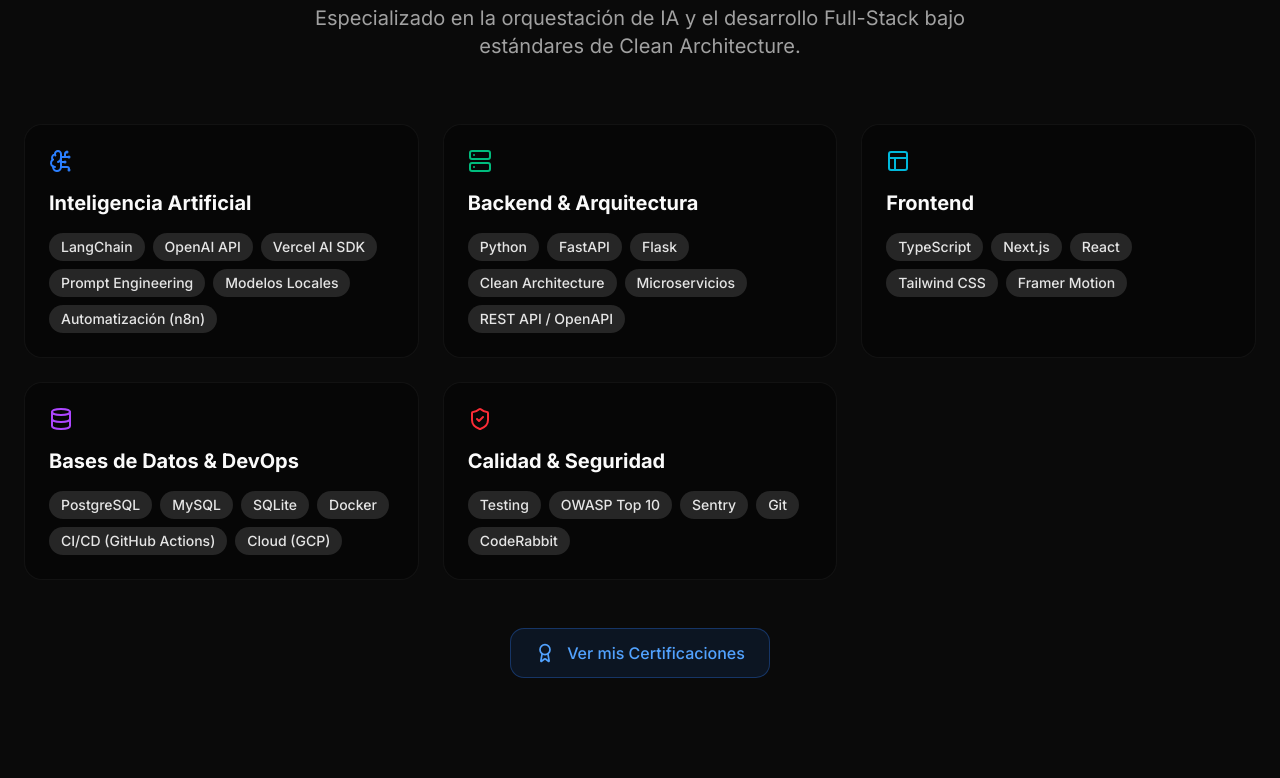
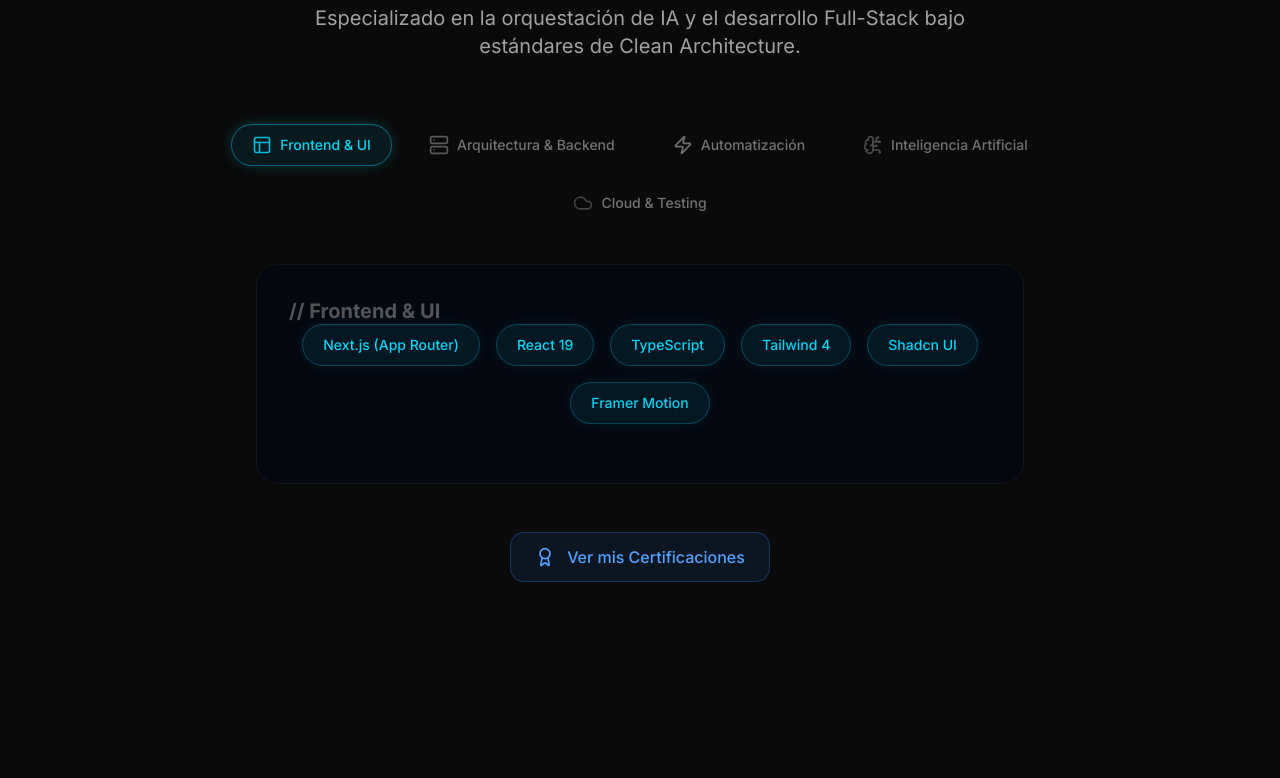
Before and after one commit to Landryx-Gmz/Portfolio, a Next.js app: page / in a window 1280 px wide. Shown: the part 940-1718 px from the top of the page. Built offline with nearby package versions, Linux system fonts and the light colour scheme.

Commit message:
feat: implement dynamic technology stack tabs and refactor project section with parallax animations

```diff
--- a/src/components/sections/skills.tsx
+++ b/src/components/sections/skills.tsx
@@ -1,40 +1,41 @@
 "use client";
 
 import { useState } from "react";
-import { motion } from "framer-motion";
-import { Code2, BrainCircuit, ShieldCheck, Database, Server, Layout, Award } from "lucide-react";
+import { motion, AnimatePresence } from "framer-motion";
+import { BrainCircuit, Server, Layout, Award, Zap, Cloud } from "lucide-react";
 import { CertificationsDrawer } from "@/components/sections/certifications-drawer";
 
 const skills = [
   {
+    category: "Frontend & UI",
+    icon: <Layout className="w-6 h-6 mb-4 text-cyan-500" />,
+    items: ["Next.js (App Router)", "React 19", "TypeScript", "Tailwind 4", "Shadcn UI", "Framer Motion"]
+  },
+  {
+    category: "Arquitectura & Backend",
+    icon: <Server className="w-6 h-6 mb-4 text-emerald-500" />,
+    items: ["Clean Architecture", "TurboRepo", "DDD", "Prisma & NextAuth", "Python & Flask", "MySQL / PostgreSQL"]
+  },
+  {
+    category: "Automatización",
+    icon: <Zap className="w-6 h-6 mb-4 text-yellow-500" />,
+    items: ["n8n (Workflows)", "Resend", "Formspark", "Webhooks", "Integración de APIs", "Procesos Background"]
+  },
+  {
     category: "Inteligencia Artificial",
     icon: <BrainCircuit className="w-6 h-6 mb-4 text-blue-500" />,
-    items: ["LangChain", "OpenAI API", "Vercel AI SDK", "Prompt Engineering", "Modelos Locales", "Automatización (n8n)"]
+    items: ["Vercel AI SDK", "Grok API", "OpenAI", "LangChain", "Prompt Engineering", "Agentes Autónomos"]
   },
   {
-    category: "Backend & Arquitectura",
-    icon: <Server className="w-6 h-6 mb-4 text-emerald-500" />,
-    items: ["Python", "FastAPI", "Flask", "Clean Architecture", "Microservicios", "REST API / OpenAPI"]
-  },
-  {
-    category: "Frontend",
-    icon: <Layout className="w-6 h-6 mb-4 text-cyan-500" />,
-    items: ["TypeScript", "Next.js", "React", "Tailwind CSS", "Framer Motion"]
-  },
-  {
-    category: "Bases de Datos & DevOps",
-    icon: <Database className="w-6 h-6 mb-4 text-purple-500" />,
-    items: ["PostgreSQL", "MySQL", "SQLite", "Docker", "CI/CD (GitHub Actions)", "Cloud (GCP)"]
-  },
-  {
-    category: "Calidad & Seguridad",
-    icon: <ShieldCheck className="w-6 h-6 mb-4 text-red-500" />,
-    items: ["Testing", "OWASP Top 10", "Sentry", "Git", "CodeRabbit"]
+    category: "Cloud & Testing",
+    icon: <Cloud className="w-6 h-6 mb-4 text-purple-500" />,
+    items: ["Cloudflare Edge (OpenNext)", "Railway", "Vitest", "Zod", "Docker", "GitHub Actions"]
   }
 ];
 
 export function Skills() {
   const [drawer_open, set_drawer_open] = useState(false);
+  const [activeTab, setActiveTab] = useState(0);
 
   return (
     <>
@@ -54,35 +55,61 @@
             </motion.div>
           </div>
 
-          <div className="grid grid-cols-1 md:grid-cols-2 lg:grid-cols-3 gap-6">
-            {skills.map((skill, index) => (
+          {/* Opcion 2: Dynamic Tabs Menu */}
+          <div className="flex flex-col items-center">
+            {/* Menú de Píldoras */}
+            <div className="flex flex-wrap justify-center gap-2 md:gap-4 mb-10 max-w-4xl">
+              {skills.map((skill, index) => {
+                const isActive = activeTab === index;
+                // Prevenimos que el margen bottom del icono descuadre la tab
+                const skillIcon = <div className={`[&>svg]:mb-0 [&>svg]:w-5 [&>svg]:h-5 ${isActive ? "" : "opacity-60 grayscale"}`}>{skill.icon}</div>;
+                return (
+                  <button
+                    key={skill.category}
+                    onClick={() => setActiveTab(index)}
+                    className={`relative px-5 py-2.5 rounded-full text-sm font-medium transition-all duration-300 flex items-center gap-2
+                      ${isActive
+                        ? "text-cyan-400 bg-cyan-500/10 border-cyan-500/50 shadow-[0_0_15px_-3px_rgba(6,182,212,0.4)]"
+                        : "text-neutral-500 hover:text-neutral-300 hover:bg-white/5 border-transparent"
+                      } border`}
+                  >
+                    {skillIcon}
+                    {skill.category}
+                  </button>
+                );
+              })}
+            </div>
+
+            {/* Zona de Visualización Dinámica de Burbujas */}
+            <div className="w-full max-w-3xl min-h-[220px] relative flex flex-col items-center justify-center p-8 rounded-3xl border border-neutral-200 dark:border-white/5 bg-white/5 dark:bg-[#020617]/50 backdrop-blur-md">
+
+              <h3 className="text-xl font-bold text-neutral-400 mb-8 absolute top-8 left-8 hidden md:block opacity-50">
+                // {skills[activeTab].category}
+              </h3>
+
+              <AnimatePresence mode="wait">
                 <motion.div
-                key={skill.category}
-                initial={{ opacity: 0, y: 20 }}
-                whileInView={{ opacity: 1, y: 0 }}
-                viewport={{ once: true }}
-                transition={{ duration: 0.5, delay: index * 0.1 }}
-                className="p-6 rounded-2xl border border-neutral-200 dark:border-white/5 bg-white/40 dark:bg-black/40 backdrop-blur-xl hover:border-cyan-500/50 hover:shadow-[0_0_30px_-5px_rgba(6,182,212,0.3)] transition-all duration-300 group relative overflow-hidden"
+                  key={activeTab} // Clave dinámica para desmontar/montar
+                  initial={{ opacity: 0, scale: 0.95, filter: "blur(4px)" }}
+                  animate={{ opacity: 1, scale: 1, filter: "blur(0px)" }}
+                  exit={{ opacity: 0, scale: 0.95, filter: "blur(4px)" }}
+                  transition={{ duration: 0.3 }}
+                  className="flex flex-wrap justify-center gap-4 mt-6 md:mt-0"
                 >
-                {/* Efecto Glow Hover Interno */}
-                <div className="absolute inset-0 bg-gradient-to-br from-cyan-500/0 via-transparent to-purple-500/0 group-hover:from-cyan-500/10 group-hover:to-purple-500/10 transition-colors duration-500"></div>
-
-                <div className="relative z-10">
-                  {skill.icon}
-                  <h3 className="text-xl font-bold mb-4">{skill.category}</h3>
-                  <div className="flex flex-wrap gap-2">
-                    {skill.items.map((item) => (
-                      <span
+                  {skills[activeTab].items.map((item, i) => (
+                    <motion.div
                       key={item}
-                        className="inline-flex items-center px-3 py-1 rounded-full text-sm font-medium bg-neutral-100 dark:bg-neutral-800 text-neutral-800 dark:text-neutral-200 group-hover:bg-blue-50 dark:group-hover:bg-blue-900/20 transition-colors"
+                      initial={{ opacity: 0, y: 15 }}
+                      animate={{ opacity: 1, y: 0 }}
+                      transition={{ duration: 0.4, delay: i * 0.05 }}
+                      className="px-5 py-2.5 rounded-full text-sm font-mono font-medium border border-cyan-500/30 bg-cyan-500/10 text-cyan-500 dark:text-cyan-400 shadow-[0_0_20px_-5px_rgba(6,182,212,0.2)] hover:bg-cyan-500/20 hover:scale-105 hover:shadow-[0_0_25px_-2px_rgba(6,182,212,0.4)] transition-all cursor-default"
                     >
                       {item}
-                      </span>
-                    ))}
-                  </div>
-                </div>
                     </motion.div>
                   ))}
+                </motion.div>
+              </AnimatePresence>
+            </div>
           </div>
 
           {/* Botón para abrir el drawer de certificaciones */}
```
Also changed, not shown: 2 other files (tests, documents, lock files or other folders). Lines whose indentation alone changed are shown as unchanged.
